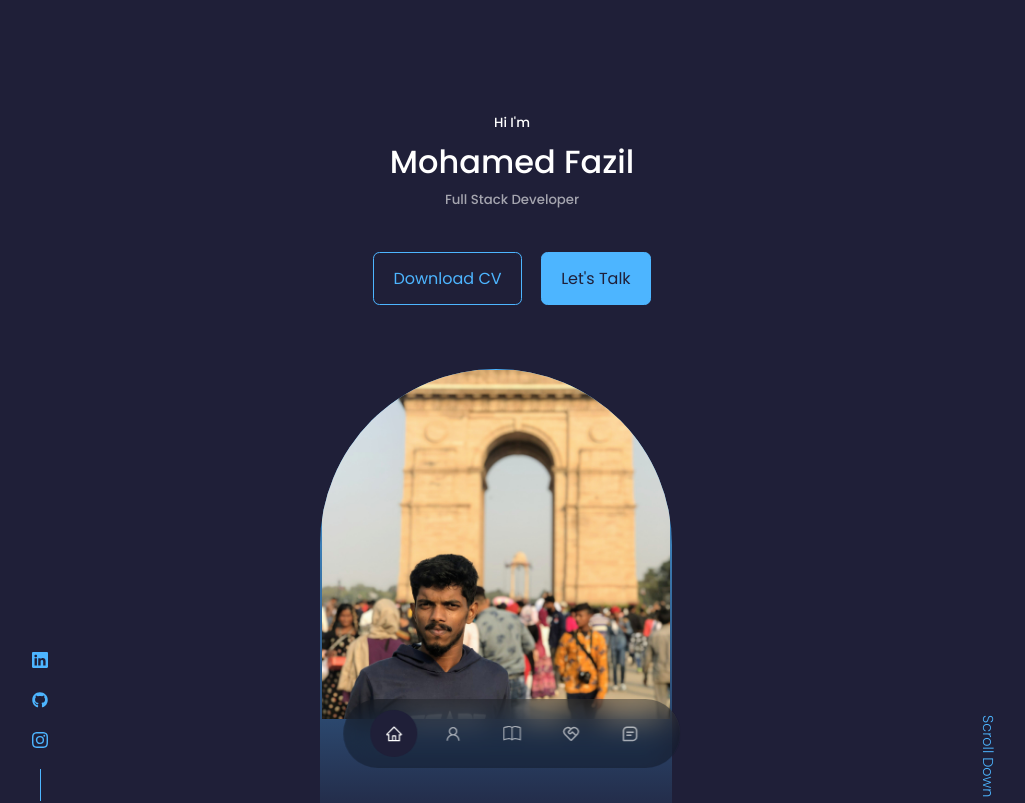
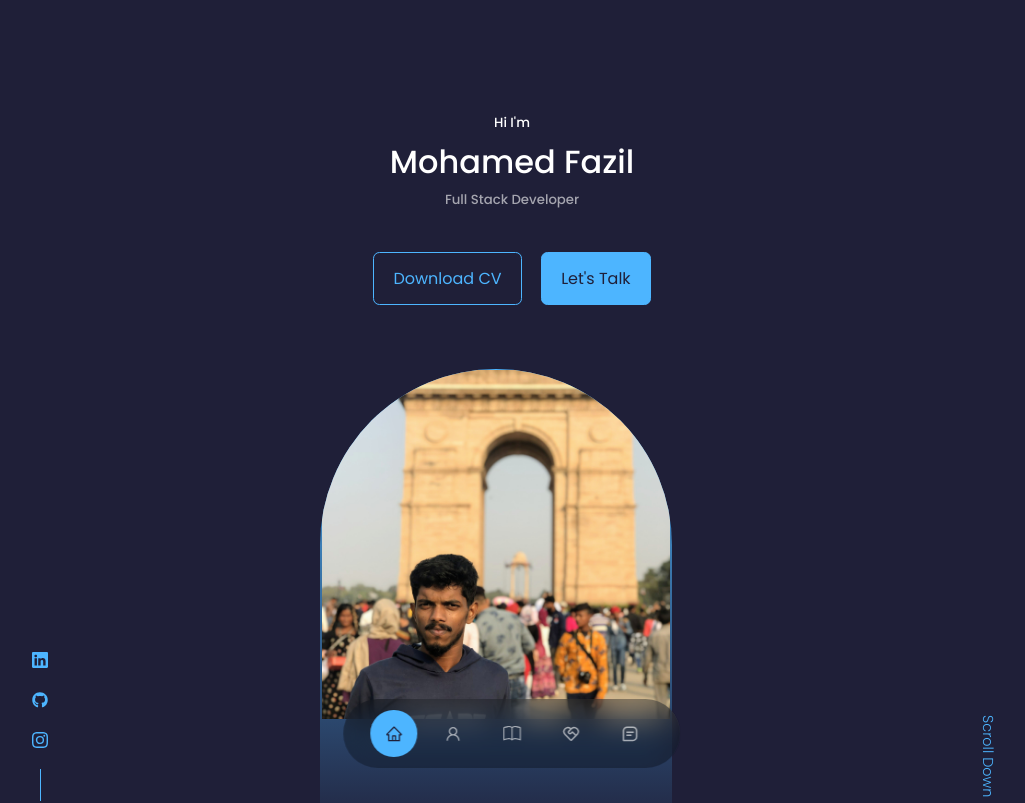
Before and after one commit to mohamedfazilk/React-Portfolio, a React (Create React App) app: page / in a window 1280 px wide. Shown: the top 803 px of the page, without its empty margins (128-1153 px from the left). Built offline with nearby package versions, Linux system fonts and the light colour scheme.

Commit message:
change nav active color into primary

```diff
--- a/src/components/contact/contact.css
+++ b/src/components/contact/contact.css
@@ -61,7 +61,18 @@ input, textarea {
 /* =====================MEDIA QUERIES (MEDIUM-DEVICES)====================== */
 
 @media screen and (max-width: 1024px) {
+        .container.contact__container {
+            grid-template-columns: 1fr;
+            gap: 2rem;
+        }
 
+}
+
+@media screen and (max-width:1042px) {
+    .contact__options {
+        gap: 5rem;
+
+    }
 
 }
 
--- a/src/components/footer/footer.css
+++ b/src/components/footer/footer.css
@@ -1,6 +1,6 @@
 footer {
     background: var(--color-primary);
-    padding: 3rem 0;
+    padding: 1rem 0;
     text-align: center;
     font-size: 0.9rem;
     margin-top: 7rem;
@@ -60,4 +60,8 @@ footer a {
         flex-direction: column;
         gap: 1.5rem;
     }
+
+    .footer__socials {
+        margin-bottom: 2.6rem;
+    }
  }
--- a/src/components/nav/nav.css
+++ b/src/components/nav/nav.css
@@ -28,6 +28,6 @@ nav a:hover {
 }
 
 nav a.active {
-    background:var(--color-bg);
-    color:var(--color-white);
+    background:var(--color-primary);
+    color:var(--color-bg);
 }
```
